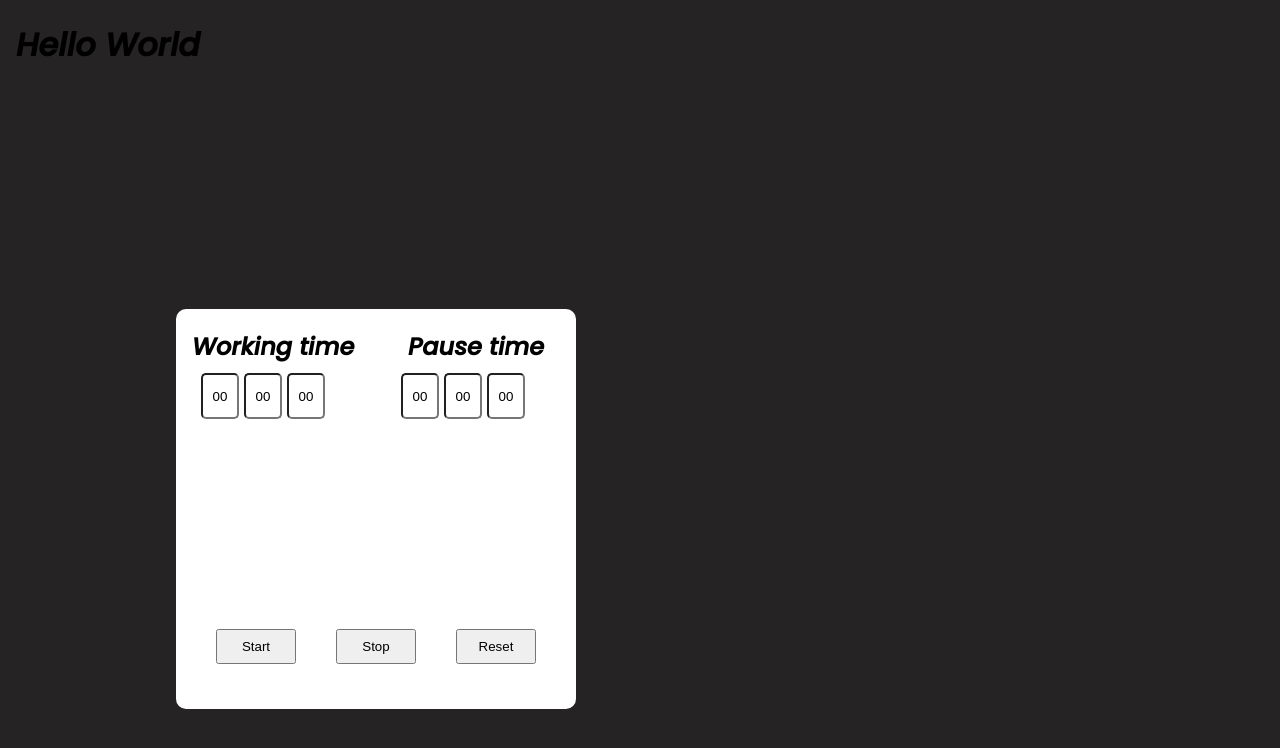
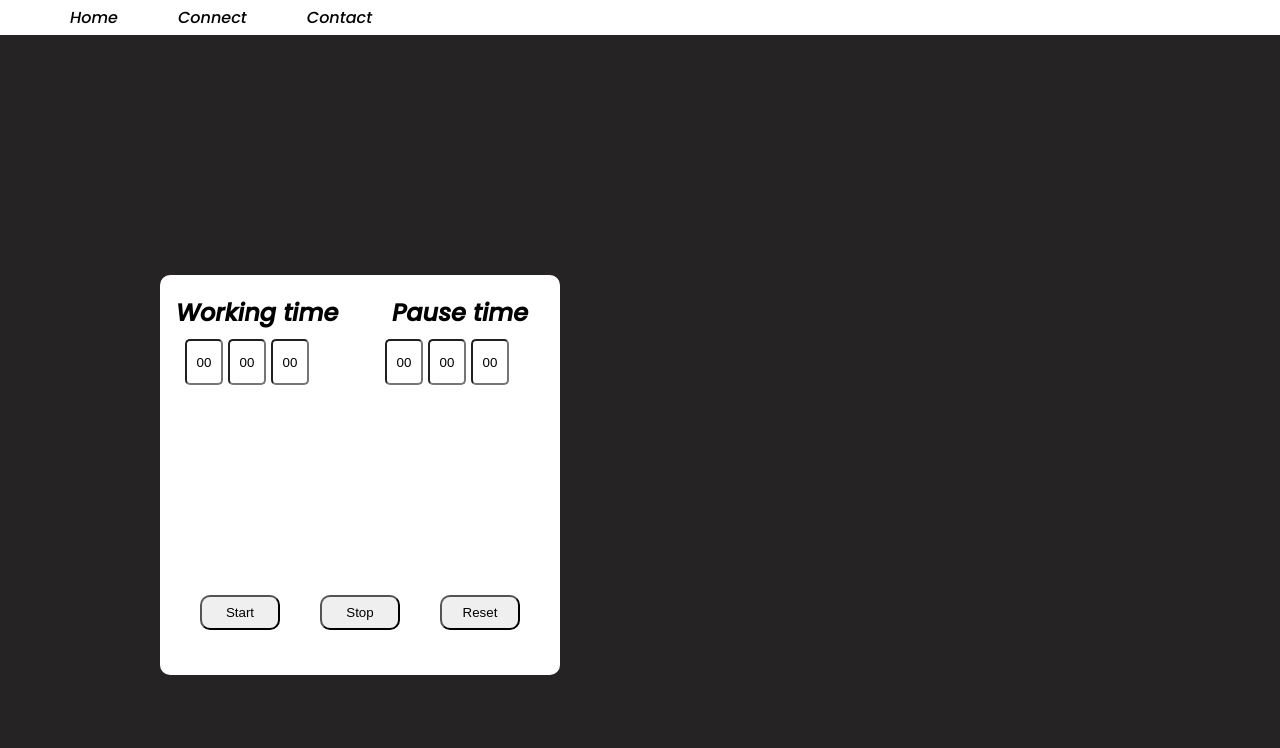
Before and after one commit to Molaryy/bective, a React (Vite) app: page / in a window 1280 px wide. Shown: the top 748 px of the page. Built offline with nearby package versions, Linux system fonts and the light colour scheme.

Commit message:
feat: added navbar + style

```diff
--- a/src/App.tsx
+++ b/src/App.tsx
@@ -1,14 +1,13 @@
-import './styles/App.scss';
-import TimerFormHandler from './components/Form/TimerFormHandler.tsx';
-import Navbar from './components/Navbar.tsx';
+import TimerFormHandler from './components/Form/TimerFormHandler.tsx'
+import Navbar from './components/Navbar.tsx'
 
 function App() {
   return (
-    <body>
+    <div>
       <Navbar />
       <TimerFormHandler />
-    </body>
-  );
+    </div>
+  )
 }
 
-export default App;
+export default App
--- a/src/components/Form/TimerForm.tsx
+++ b/src/components/Form/TimerForm.tsx
@@ -1,41 +1,44 @@
-import React, { Dispatch, SetStateAction } from 'react';
-import { TimerFormProps } from '../../types.ts';
+import React, { Dispatch, SetStateAction } from 'react'
+import { TimerFormProps } from '../../types.ts'
 
 function InputTime({
-										 time, isWorking, indexOnChangeToAddValue, setWorkTime, setPauseTime,
-									 }:
-										 {
-											 time: string,
-											 isWorking: boolean,
-											 indexOnChangeToAddValue: number,
-											 setWorkTime: Dispatch<SetStateAction<string[]>>,
+  time,
+  isWorking,
+  indexOnChangeToAddValue,
+  setWorkTime,
+  setPauseTime,
+}: {
+  time: string
+  isWorking: boolean
+  indexOnChangeToAddValue: number
+  setWorkTime: Dispatch<SetStateAction<string[]>>
   setPauseTime: Dispatch<SetStateAction<string[]>>
 }) {
   return (
     <input
       value={time}
       className={isWorking ? 'work-time-input' : 'pause-time-input'}
-      type="number"
+      type='number'
       onChange={(event) => {
-			  const { value } = event.target;
+        const { value } = event.target
         if (isWorking) {
           setWorkTime((prevState) => [
             indexOnChangeToAddValue === 0 ? value : prevState[0],
             indexOnChangeToAddValue === 1 ? value : prevState[1],
             indexOnChangeToAddValue === 2 ? value : prevState[2],
-			    ]);
+          ])
         } else {
           setPauseTime((prevState) => [
             indexOnChangeToAddValue === 0 ? value : prevState[0],
             indexOnChangeToAddValue === 1 ? value : prevState[1],
             indexOnChangeToAddValue === 2 ? value : prevState[2],
-			    ]);
+          ])
         }
       }}
       max={indexOnChangeToAddValue === 0 ? 24 : 60}
       min={0}
     />
-  );
+  )
 }
 
 const TimerForm: React.FC<TimerFormProps> = ({
@@ -47,9 +50,9 @@ const TimerForm: React.FC<TimerFormProps> = ({
   handlePauseTimer,
   handleResetTimer,
 }) => (
-  <form className="time-form" onSubmit={onSubmit}>
-    <h2 className="work-time-title">Working time</h2>
-    <label className="work-time">
+  <form className='time-form' onSubmit={onSubmit}>
+    <h2 className='work-time-title'>Working time</h2>
+    <label className='work-time'>
       <InputTime
         time={workTime[0]}
         isWorking
@@ -72,8 +75,8 @@ const TimerForm: React.FC<TimerFormProps> = ({
         setPauseTime={setPauseTime}
       />
     </label>
-    <h2 className="pause-time-title">Pause time</h2>
-    <label className="pause-time">
+    <h2 className='pause-time-title'>Pause time</h2>
+    <label className='pause-time'>
       <InputTime
         time={pauseTime[0]}
         isWorking={false}
@@ -96,10 +99,18 @@ const TimerForm: React.FC<TimerFormProps> = ({
         setPauseTime={setPauseTime}
       />
     </label>
-    <button className="button-time-form" type="submit">Start</button>
-    <button className="button-time-form" type="button" onClick={handlePauseTimer}> Stop</button>
-    <button className="button-time-form" type="button" onClick={handleResetTimer}>Reset</button>
+    <div className={'buttons-time-form'}>
+      <button className='btn-form' type='submit'>
+        Start
+      </button>
+      <button className='btn-form' type='button' onClick={handlePauseTimer}>
+        Stop
+      </button>
+      <button className='btn-form' type='button' onClick={handleResetTimer}>
+        Reset
+      </button>
+    </div>
   </form>
-);
+)
 
-export default TimerForm;
+export default TimerForm
--- a/src/components/Navbar.tsx
+++ b/src/components/Navbar.tsx
@@ -1,8 +1,14 @@
 const Navbar = () => {
   return (
-    <>
-      <h1>Hello World</h1>
-    </>
+    <div className={'navbar'}>
+      <nav>
+        <ul className={'navbar-elements-links'}>
+          <li className={'linkNav'}>Home</li>
+          <li className={'linkNav'}>Connect</li>
+          <li className={'linkNav'}>Contact</li>
+        </ul>
+      </nav>
+    </div>
   )
 }
 export default Navbar
--- a/src/styles/App.scss
+++ b/src/styles/App.scss
@@ -1,6 +1,8 @@
 @import url('https://fonts.googleapis.com/css2?family=Poppins:ital,wght@1,500&display=swap');
 
 body {
+  padding: 0;
+  margin: 0;
   font-family: 'Poppins', sans-serif;
   background-color: #252323;
 }
@@ -41,7 +43,20 @@ body {
   border-radius: 5px;
 }
 
-.button-time-form {
+.buttons-time-form {
+  .btn-form {
+    border-radius: 10px;
+    transition: all 0.3s ease 0s;
+    display: inline-block;
+    padding: 0 15px;
+  }
+  .btn-form:hover {
+    color: #fcfcfc;
+    background-color: #000000;
+  }
+}
+
+.btn-form {
   margin-top: 20rem;
   width: 80px;
   height: 35px;
@@ -67,3 +82,33 @@ input::-webkit-inner-spin-button {
   -webkit-appearance: none;
   margin: 0;
 }
+
+.navbar {
+  list-style: none;
+  display: flex;
+  background-color: #ffffff;
+  height: 35px;
+  width: 100%;
+  font-weight: 500;
+  justify-content: space-between;
+  align-items: center;
+
+  .navbar-elements-links {
+    cursor: pointer;
+    list-style: none;
+    color: black;
+  }
+
+  .navbar-elements-links .linkNav {
+    transition: all 0.3s ease 0s;
+    display: inline-block;
+    padding: 0 15px;
+    margin: 0 15px;
+  }
+
+  .navbar-elements-links .linkNav:hover {
+    color: #fcfcfc;
+    background-color: #000000;
+    border-radius: 5px;
+  }
+}
```
Also changed, not shown: src/main.tsx (+5 -4 lines). Lines whose indentation alone changed are shown as unchanged.
